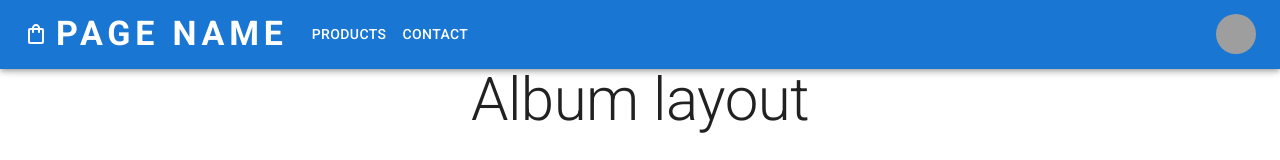
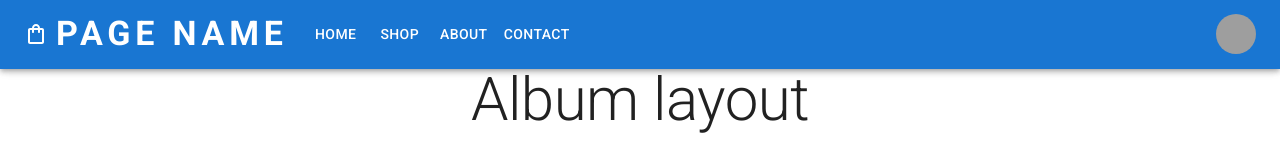
Before and after one commit to Maral1373/final-project-frontend, a React (Create React App) app: page / in a window 1280 px wide. Shown: the top 160 px of the page. Built offline with nearby package versions, Linux system fonts and the light colour scheme; grey boxes are pictures that could not be loaded.

Commit message:
AppBar mobile chenged

```diff
--- a/src/components/AppBar/AppBar.jsx
+++ b/src/components/AppBar/AppBar.jsx
@@ -12,13 +12,20 @@ import Avatar from "@mui/material/Avatar";
 import Button from "@mui/material/Button";
 import Tooltip from "@mui/material/Tooltip";
 import MenuItem from "@mui/material/MenuItem";
-import AdbIcon from "@mui/icons-material/Adb";
 import ShoppingBagOutlinedIcon from "@mui/icons-material/ShoppingBagOutlined";
 
 const pages = [
   {
-    title: "Products",
-    link: "./products",
+    title: "Home",
+    link: "./home",
+  },
+  {
+    title: "Shop",
+    link: "./shop",
+  },
+  {
+    title: "About",
+    link: "./about",
   },
   {
     title: "Contact",
@@ -109,7 +116,7 @@ function ResponsiveAppBar() {
               ))}
             </Menu>
           </Box>
-          <AdbIcon sx={{ display: { xs: "flex", md: "none" }, mr: 1 }} />
+
           <Typography
             variant="h5"
             noWrap
@@ -126,7 +133,7 @@ function ResponsiveAppBar() {
               textDecoration: "none",
             }}
           >
-            LOGO
+            PAGE NAME
           </Typography>
           <Box sx={{ flexGrow: 1, display: { xs: "none", md: "flex" } }}>
             {pages.map((page) => (
```
